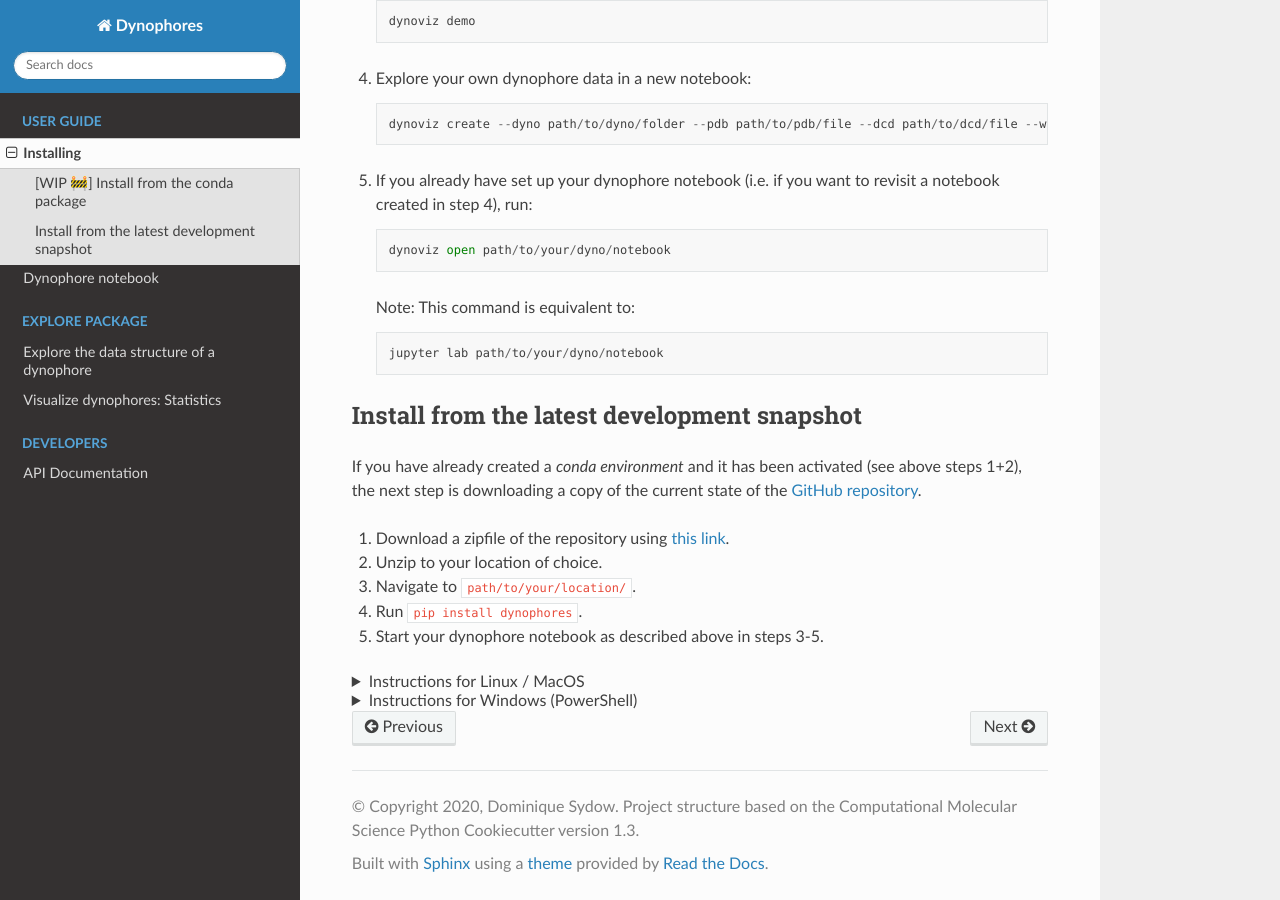
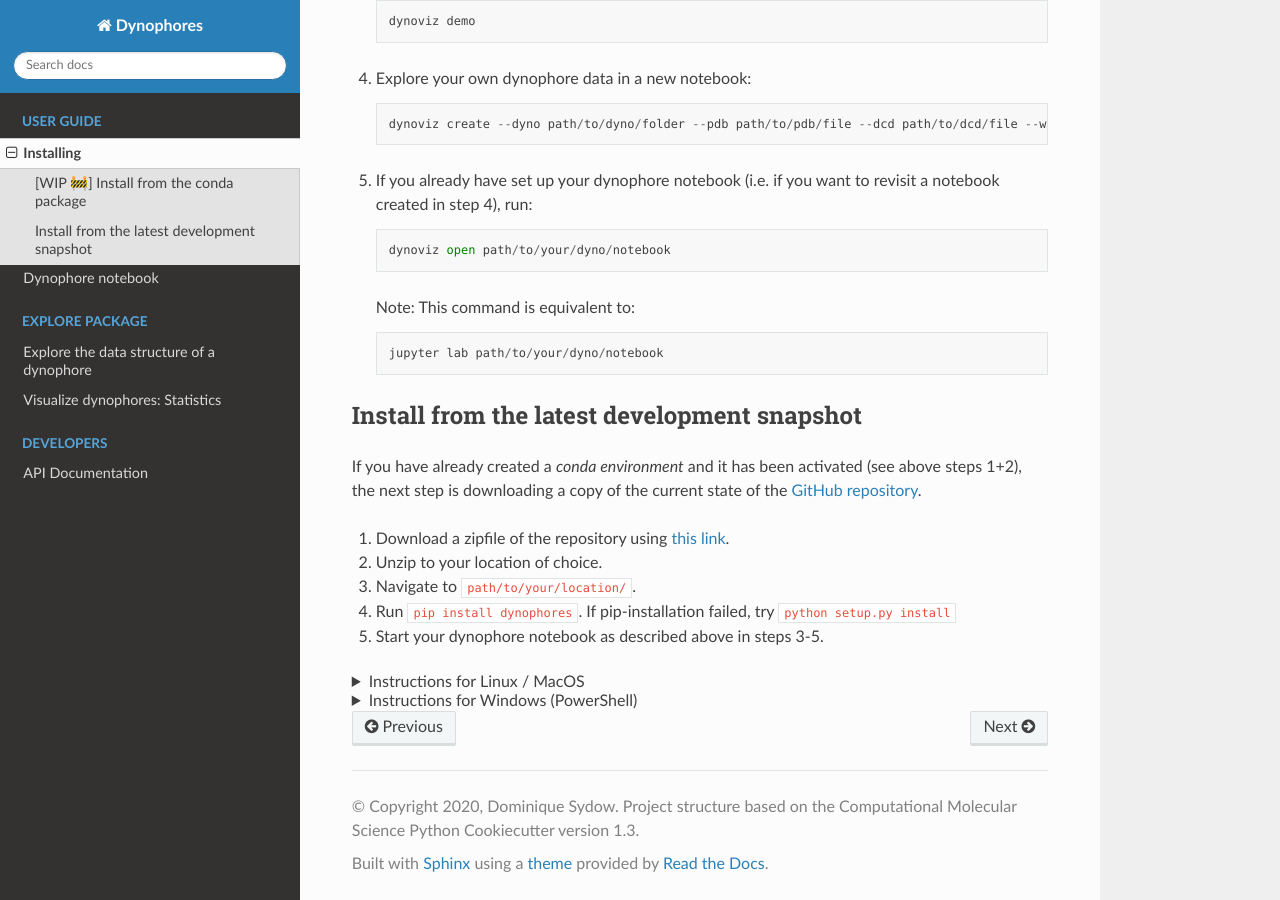
Before and after one commit to wolberlab/dynophores, a Sphinx documentation site: the page built from docs/installing.rst, in a window 1280 px wide and 900 px high, scrolled down 1087 px. Built offline with Sphinx 7.4.7 and the Read the Docs theme 2.0.0, drawn with Linux system fonts in a browser that asks for light colours; pages that are not in the unit, such as notebooks, are missing from menus; the version number could not be read and is left out.

Commit message:
add instruction for failed pip-installation case

```diff
--- a/docs/installing.rst
+++ b/docs/installing.rst
@@ -63,7 +63,7 @@ the next step is downloading a copy of the current state of the
 1. Download a zipfile of the repository using `this link <https://github.com/dominiquesydow/dynophores/archive/master.zip>`_.
 2. Unzip to your location of choice.
 3. Navigate to ``path/to/your/location/``.
-4. Run ``pip install dynophores``.
+4. Run ``pip install dynophores``. If pip-installation failed, try ``python setup.py install``
 5. Start your dynophore notebook as described above in steps 3-5.
 
 
```
